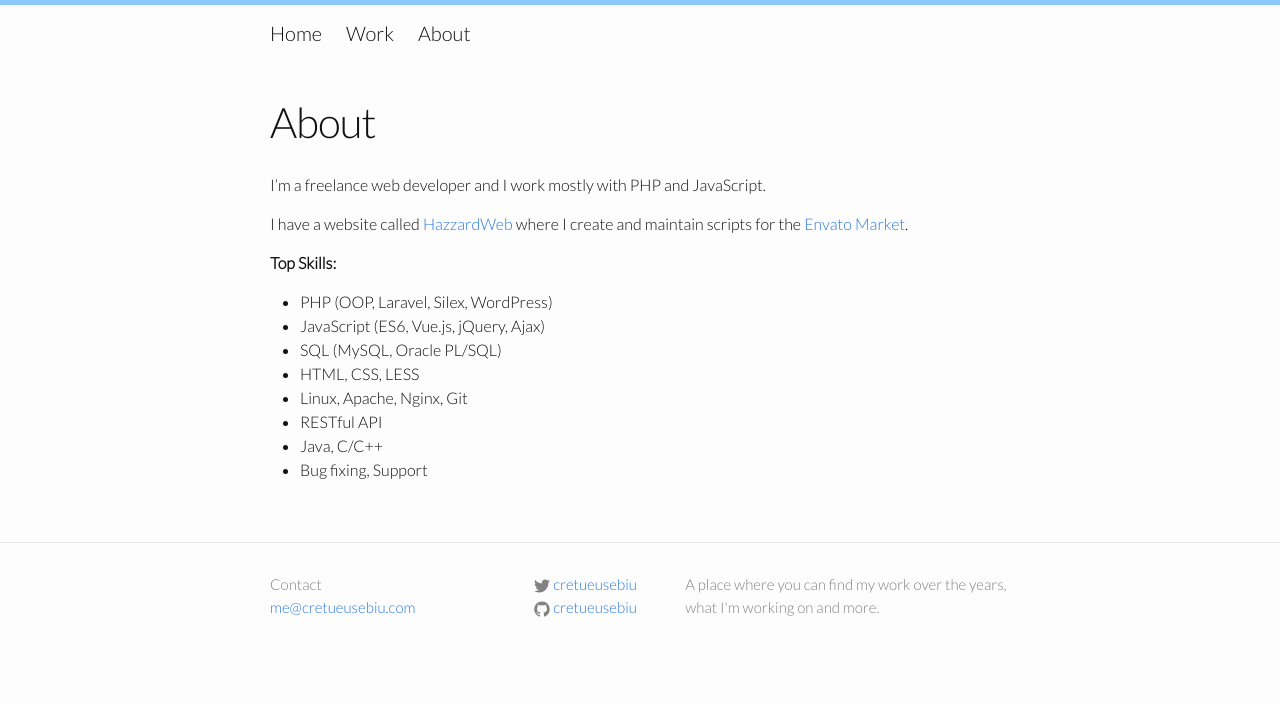
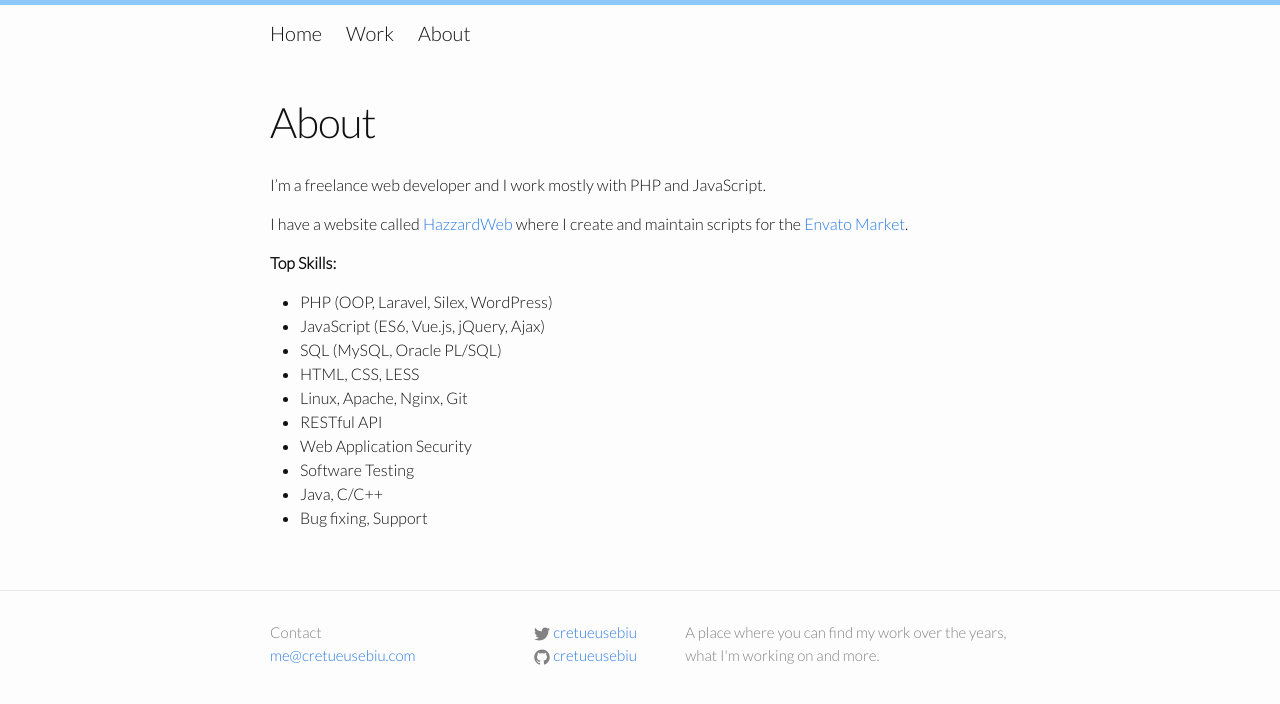
Before and after one commit to cretueusebiu/cretueusebiu, a Jekyll site: the page built from about.md, in a window 1280 px wide. Shown: the top 704 px of the page. Built offline with Jekyll 4.4.1, drawn with Linux system fonts in a browser that asks for light colours.

Commit message:
Update about.md

```diff
--- a/about.md
+++ b/about.md
@@ -16,5 +16,7 @@ __Top Skills:__
 - HTML, CSS, LESS
 - Linux, Apache, Nginx, Git
 - RESTful API
+- Web Application Security
+- Software Testing
 - Java, C/C++
 - Bug fixing, Support
```
